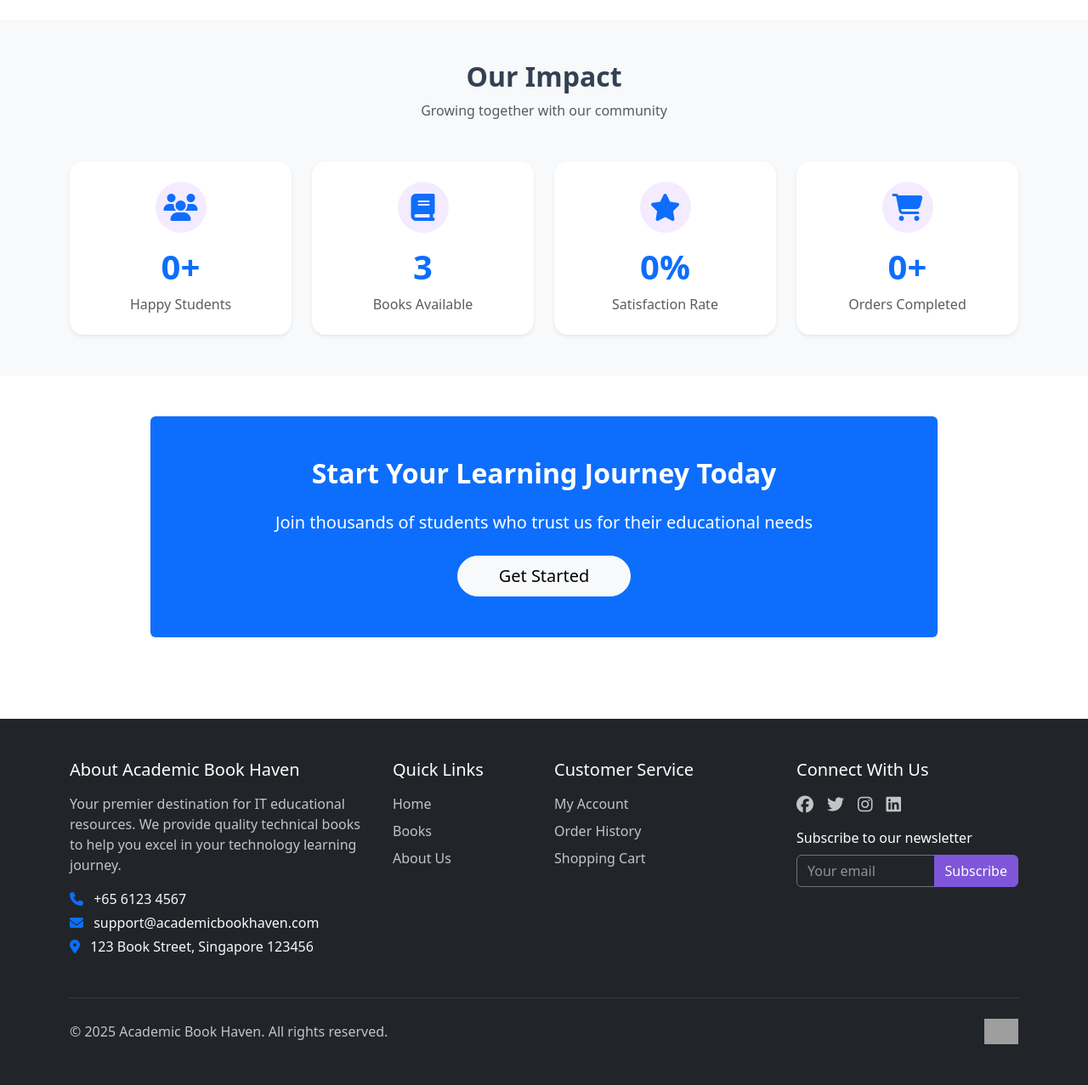
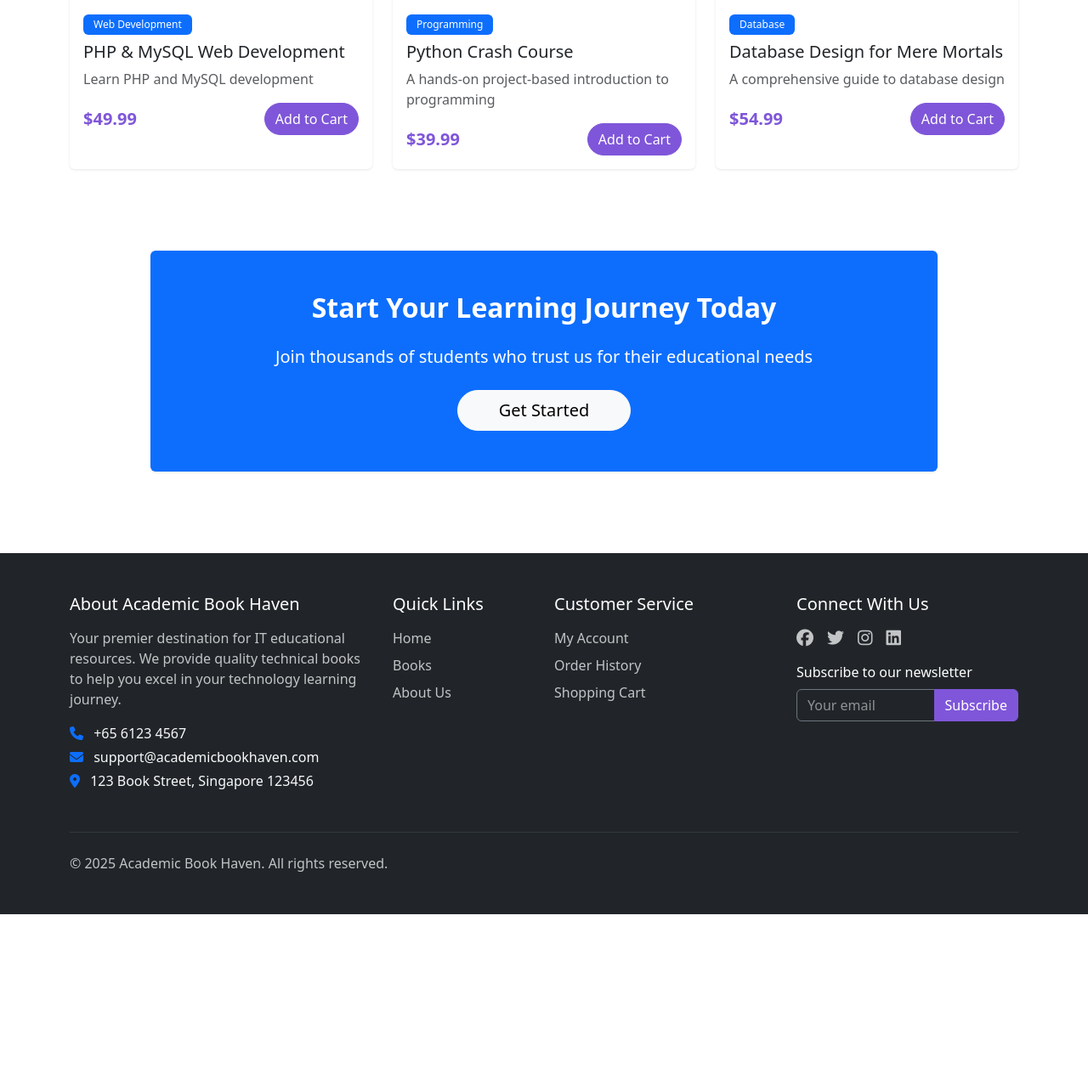
Before and after one commit to ljh0311/cp1, a PHP site: page /index.php in a window 1280 px wide. Shown: the part 2421-3698 px from the top of the page at 85% size. After the commit the page ends 3497 px from the top, so only its background shows below. Run offline with PHP 8.4, Linux system fonts and the light colour scheme; data comes from the database, SQL or seed files in the repository; data that the repository does not hold is empty; grey boxes are pictures that could not be loaded.

Commit message:
Improve book listing and home page with enhanced sorting and statistics display

```diff
--- a/inc/footer.inc.php
+++ b/inc/footer.inc.php
@@ -3,28 +3,35 @@
         <div class="row">
             <div class="col-md-4 mb-4">
                 <h5 class="mb-3 text-white">About <?php echo SITE_NAME; ?></h5>
-                <p class="text-light opacity-75">Your premier destination for IT educational resources. We provide quality technical books to help you excel in your technology learning journey.</p>
+                <p class="text-light opacity-75">Your premier destination for IT educational resources. We provide
+                    quality technical books to help you excel in your technology learning journey.</p>
                 <div class="mt-3">
                     <p class="mb-1 text-light"><i class="fas fa-phone me-2 text-primary"></i> +65 6123 4567</p>
-                    <p class="mb-1 text-light"><i class="fas fa-envelope me-2 text-primary"></i> support@academicbookhaven.com</p>
-                    <p class="mb-0 text-light"><i class="fas fa-map-marker-alt me-2 text-primary"></i> 123 Book Street, Singapore 123456</p>
+                    <p class="mb-1 text-light"><i class="fas fa-envelope me-2 text-primary"></i>
+                        support@academicbookhaven.com</p>
+                    <p class="mb-0 text-light"><i class="fas fa-map-marker-alt me-2 text-primary"></i> 123 Book Street,
+                        Singapore 123456</p>
                 </div>
             </div>
             <div class="col-md-2 mb-4">
                 <h5 class="mb-3 text-white">Quick Links</h5>
                 <ul class="list-unstyled">
                     <li class="mb-2">
-                        <a href="/index.php" class="text-light text-decoration-none opacity-75 hover-opacity-100">Home</a>
+                        <a href="/index.php"
+                            class="text-light text-decoration-none opacity-75 hover-opacity-100">Home</a>
                     </li>
                     <li class="mb-2">
-                        <a href="/books.php" class="text-light text-decoration-none opacity-75 hover-opacity-100">Books</a>
+                        <a href="/books.php"
+                            class="text-light text-decoration-none opacity-75 hover-opacity-100">Books</a>
                     </li>
                     <li class="mb-2">
-                        <a href="/about.php" class="text-light text-decoration-none opacity-75 hover-opacity-100">About Us</a>
+                        <a href="/about.php" class="text-light text-decoration-none opacity-75 hover-opacity-100">About
+                            Us</a>
                     </li>
                     <?php if (isset($_SESSION['is_admin']) && $_SESSION['is_admin']): ?>
                         <li class="mb-2">
-                        <a href="/admin/admin_dashboard.php" class="text-light text-decoration-none opacity-75 hover-opacity-100">Admin Dashboard</a>
+                            <a href="/admin/admin_dashboard.php"
+                                class="text-light text-decoration-none opacity-75 hover-opacity-100">Admin Dashboard</a>
                         </li>
                     <?php endif; ?>
                 </ul>
@@ -33,36 +40,44 @@
                 <h5 class="mb-3 text-white">Customer Service</h5>
                 <ul class="list-unstyled">
                     <li class="mb-2">
-                        <a href="/profile.php" class="text-light text-decoration-none opacity-75 hover-opacity-100">My Account</a>
+                        <a href="/profile.php" class="text-light text-decoration-none opacity-75 hover-opacity-100">My
+                            Account</a>
                     </li>
                     <li class="mb-2">
-                        <a href="/orders.php" class="text-light text-decoration-none opacity-75 hover-opacity-100">Order History</a>
+                        <a href="/orders.php" class="text-light text-decoration-none opacity-75 hover-opacity-100">Order
+                            History</a>
                     </li>
                     <li class="mb-2">
-                        <a href="/cart.php" class="text-light text-decoration-none opacity-75 hover-opacity-100">Shopping Cart</a>
+                        <a href="/cart.php"
+                            class="text-light text-decoration-none opacity-75 hover-opacity-100">Shopping Cart</a>
                     </li>
                 </ul>
             </div>
             <div class="col-md-3 mb-4">
                 <h5 class="mb-3 text-white">Connect With Us</h5>
                 <div class="d-flex gap-3 mb-3">
-                    <a href="https://facebook.com" class="text-light text-decoration-none opacity-75 hover-opacity-100" target="_blank">
+                    <a href="https://facebook.com" class="text-light text-decoration-none opacity-75 hover-opacity-100"
+                        target="_blank">
                         <i class="fab fa-facebook fa-lg"></i>
                     </a>
-                    <a href="https://twitter.com" class="text-light text-decoration-none opacity-75 hover-opacity-100" target="_blank">
+                    <a href="https://twitter.com" class="text-light text-decoration-none opacity-75 hover-opacity-100"
+                        target="_blank">
                         <i class="fab fa-twitter fa-lg"></i>
                     </a>
-                    <a href="https://instagram.com" class="text-light text-decoration-none opacity-75 hover-opacity-100" target="_blank">
+                    <a href="https://instagram.com" class="text-light text-decoration-none opacity-75 hover-opacity-100"
+                        target="_blank">
                         <i class="fab fa-instagram fa-lg"></i>
                     </a>
-                    <a href="https://linkedin.com" class="text-light text-decoration-none opacity-75 hover-opacity-100" target="_blank">
+                    <a href="https://linkedin.com" class="text-light text-decoration-none opacity-75 hover-opacity-100"
+                        target="_blank">
                         <i class="fab fa-linkedin fa-lg"></i>
                     </a>
                 </div>
                 <p class="text-white mb-2">Subscribe to our newsletter</p>
                 <form class="newsletter-form" id="newsletterForm" action="/process_newsletter.php" method="POST">
                     <div class="input-group">
-                        <input type="email" class="form-control bg-dark text-light border-secondary" placeholder="Your email" required>
+                        <input type="email" class="form-control bg-dark text-light border-secondary"
+                            placeholder="Your email" required>
                         <button class="btn btn-primary" type="submit">Subscribe</button>
                     </div>
                 </form>
@@ -71,10 +86,8 @@
         <hr class="my-4 border-secondary">
         <div class="row align-items-center">
             <div class="col-md-6 text-center text-md-start mb-3 mb-md-0">
-                <p class="text-light opacity-75 mb-0">&copy; <?php echo date('Y'); ?> <?php echo SITE_NAME; ?>. All rights reserved.</p>
-            </div>
-            <div class="col-md-6 text-center text-md-end">
-                <img src="/images/payment-methods.png" alt="Payment methods" class="img-fluid" style="max-height: 30px;">
+                <p class="text-light opacity-75 mb-0">&copy; <?php echo date('Y'); ?> <?php echo SITE_NAME; ?>. All
+                    rights reserved.</p>
             </div>
         </div>
     </div>
--- a/index.php
+++ b/index.php
@@ -235,20 +235,69 @@ try {
         </div>
     </section>
 
-    <!-- Statistics Section -->
+    <!-- Statistics Section with More Details -->
     <section class="py-5 bg-light">
         <div class="container">
-            <div class="row g-4">
-                <div class="col-md-3 col-6">
-                    <div class="stats-card text-center">
-                        <div class="display-4 fw-bold text-primary mb-2">
-                            <span class="counter"><?php echo number_format($stats['total_students']); ?></span>+
+            <div class="text-center mb-5">
+                <h2 class="fw-bold">Our Impact</h2>
+                <p class="text-muted">Growing together with our community</p>
+            </div>
+            <?php if (
+                $stats['total_students'] == 0 && $stats['total_books'] == 0 &&
+                $stats['total_orders'] == 0 && $stats['satisfaction_rate'] == 0
+            ): ?>
+                <div class="alert alert-info text-center">
+                    <i class="fas fa-info-circle me-2"></i>
+                    No statistics available at the moment.
+                </div>
+            <?php else: ?>
+                <div class="row g-4">
+                    <div class="col-md-3 col-6">
+                        <div class="stats-card text-center p-4 bg-white rounded-4 shadow-sm">
+                            <div class="stats-icon mb-3">
+                                <i class="fas fa-users fa-2x text-primary"></i>
+                            </div>
+                            <div class="display-6 fw-bold text-primary mb-2">
+                                <?php echo number_format($stats['total_students']); ?>+
+                            </div>
+                            <p class="text-muted mb-0">Happy Students</p>
                         </div>
-                        <p class="text-muted mb-0">Happy Students</p>
+                    </div>
+                    <div class="col-md-3 col-6">
+                        <div class="stats-card text-center p-4 bg-white rounded-4 shadow-sm">
+                            <div class="stats-icon mb-3">
+                                <i class="fas fa-book fa-2x text-primary"></i>
+                            </div>
+                            <div class="display-6 fw-bold text-primary mb-2">
+                                <?php echo number_format($stats['total_books']); ?>
+                            </div>
+                            <p class="text-muted mb-0">Books Available</p>
+                        </div>
+                    </div>
+                    <div class="col-md-3 col-6">
+                        <div class="stats-card text-center p-4 bg-white rounded-4 shadow-sm">
+                            <div class="stats-icon mb-3">
+                                <i class="fas fa-star fa-2x text-primary"></i>
+                            </div>
+                            <div class="display-6 fw-bold text-primary mb-2">
+                                <?php echo number_format($stats['satisfaction_rate']); ?>%
+                            </div>
+                            <p class="text-muted mb-0">Satisfaction Rate</p>
+                        </div>
+                    </div>
+                    <div class="col-md-3 col-6">
+                        <div class="stats-card text-center p-4 bg-white rounded-4 shadow-sm">
+                            <div class="stats-icon mb-3">
+                                <i class="fas fa-shopping-cart fa-2x text-primary"></i>
+                            </div>
+                            <div class="display-6 fw-bold text-primary mb-2">
+                                <?php echo number_format($stats['total_orders']); ?>+
+                            </div>
+                            <p class="text-muted mb-0">Orders Completed</p>
+                        </div>
                     </div>
                 </div>
-                <!-- ... other stats cards ... -->
-            </div>
+            <?php endif; ?>
         </div>
     </section>
 
@@ -391,71 +440,7 @@ try {
         </div>
     </section>
 
-    <!-- Statistics Section with More Details -->
-    <section class="py-5 bg-light">
-        <div class="container">
-            <div class="text-center mb-5">
-                <h2 class="fw-bold">Our Impact</h2>
-                <p class="text-muted">Growing together with our community</p>
-            </div>
-            <?php if (
-                $stats['total_students'] == 0 && $stats['total_books'] == 0 &&
-                $stats['total_orders'] == 0 && $stats['satisfaction_rate'] == 0
-            ): ?>
-                <div class="alert alert-info text-center">
-                    <i class="fas fa-info-circle me-2"></i>
-                    No statistics available at the moment.
-                </div>
-            <?php else: ?>
-                <div class="row g-4">
-                    <div class="col-md-3 col-6">
-                        <div class="stats-card text-center p-4 bg-white rounded-4 shadow-sm">
-                            <div class="stats-icon mb-3">
-                                <i class="fas fa-users fa-2x text-primary"></i>
-                            </div>
-                            <div class="display-6 fw-bold text-primary mb-2">
-                                <?php echo number_format($stats['total_students']); ?>+
-                            </div>
-                            <p class="text-muted mb-0">Happy Students</p>
-                        </div>
-                    </div>
-                    <div class="col-md-3 col-6">
-                        <div class="stats-card text-center p-4 bg-white rounded-4 shadow-sm">
-                            <div class="stats-icon mb-3">
-                                <i class="fas fa-book fa-2x text-primary"></i>
-                            </div>
-                            <div class="display-6 fw-bold text-primary mb-2">
-                                <?php echo number_format($stats['total_books']); ?>
-                            </div>
-                            <p class="text-muted mb-0">Books Available</p>
-                        </div>
-                    </div>
-                    <div class="col-md-3 col-6">
-                        <div class="stats-card text-center p-4 bg-white rounded-4 shadow-sm">
-                            <div class="stats-icon mb-3">
-                                <i class="fas fa-star fa-2x text-primary"></i>
-                            </div>
-                            <div class="display-6 fw-bold text-primary mb-2">
-                                <?php echo number_format($stats['satisfaction_rate']); ?>%
-                            </div>
-                            <p class="text-muted mb-0">Satisfaction Rate</p>
-                        </div>
-                    </div>
-                    <div class="col-md-3 col-6">
-                        <div class="stats-card text-center p-4 bg-white rounded-4 shadow-sm">
-                            <div class="stats-icon mb-3">
-                                <i class="fas fa-shopping-cart fa-2x text-primary"></i>
-                            </div>
-                            <div class="display-6 fw-bold text-primary mb-2">
-                                <?php echo number_format($stats['total_orders']); ?>+
-                            </div>
-                            <p class="text-muted mb-0">Orders Completed</p>
-                        </div>
-                    </div>
-                </div>
-            <?php endif; ?>
-        </div>
-    </section>
+
 
     <!-- Call to Action Section -->
     <section class="py-5">
```
Also changed, not shown: books.php (+39 -6 lines). Lines whose indentation alone changed are shown as unchanged.
